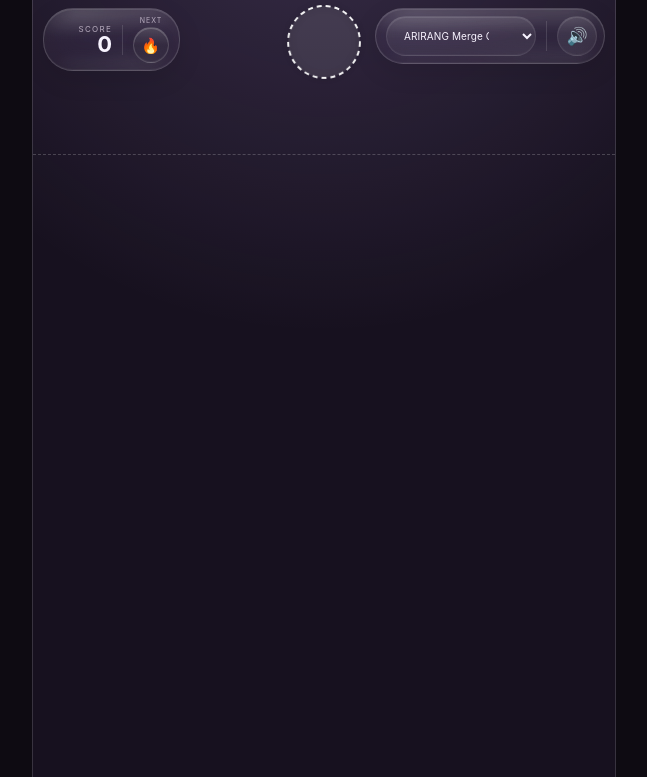
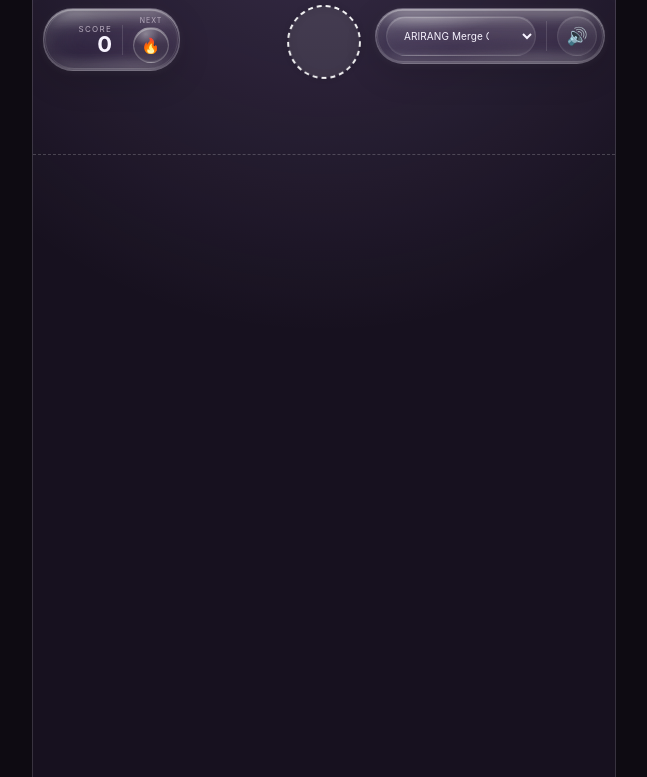
Before and after one commit to byeolsatang/arirang-merge-game, a plain HTML site: page index.html in a window 1280 px wide. Shown: the part 87-864 px from the top of the page, without its empty margins (316-963 px from the left). Drawn offline with nearby package versions, Linux system fonts and the light colour scheme.

Commit message:
Increase glossy lens effect on glass HUD

```diff
--- a/styles.css
+++ b/styles.css
@@ -102,25 +102,29 @@ canvas {
   min-height: 54px;
   padding: 7px 10px;
 
-  border: 1px solid rgba(255,255,255,.16);
+  border: 1px solid rgba(255,255,255,.24);
   border-radius: 30px;
 
   background:
     linear-gradient(
       180deg,
-      rgba(255,255,255,.085) 0%,
-      rgba(255,255,255,.025) 45%,
-      rgba(255,255,255,.012) 100%
+      rgba(255,255,255,.16) 0%,
+      rgba(255,255,255,.055) 34%,
+      rgba(255,255,255,.018) 72%,
+      rgba(255,255,255,.05) 100%
     ),
-    rgba(255,255,255,.022);
+    rgba(255,255,255,.025);
 
-  backdrop-filter: blur(15px) saturate(128%);
-  -webkit-backdrop-filter: blur(15px) saturate(128%);
+  backdrop-filter: blur(18px) saturate(145%) brightness(1.06);
+  -webkit-backdrop-filter: blur(18px) saturate(145%) brightness(1.06);
 
   box-shadow:
-    0 8px 26px rgba(0,0,0,.10),
-    inset 0 1px 0 rgba(255,255,255,.10),
-    inset 0 -1px 0 rgba(255,255,255,.045);
+    0 10px 34px rgba(0,0,0,.14),
+    0 1px 10px rgba(255,255,255,.055),
+    inset 0 1.5px 0 rgba(255,255,255,.36),
+    inset 0 -1.5px 0 rgba(255,255,255,.14),
+    inset 1px 0 0 rgba(255,255,255,.08),
+    inset -1px 0 0 rgba(255,255,255,.06);
 }
 
 .hud-panel::before {
@@ -132,46 +136,64 @@ canvas {
   z-index: 0;
 
   background:
+    /* strong glossy highlight along the top edge */
     linear-gradient(
       to bottom,
-      rgba(255,255,255,.34) 0%,
-      rgba(255,255,255,.13) 8%,
-      rgba(255,255,255,0) 24%
+      rgba(255,255,255,.58) 0%,
+      rgba(255,255,255,.28) 4%,
+      rgba(255,255,255,.10) 11%,
+      rgba(255,255,255,0) 27%
     ),
+    /* bottom lens glow */
     linear-gradient(
       to top,
-      rgba(255,255,255,.20) 0%,
-      rgba(255,255,255,.07) 8%,
-      rgba(255,255,255,0) 22%
+      rgba(255,255,255,.30) 0%,
+      rgba(255,255,255,.12) 6%,
+      rgba(255,255,255,.035) 15%,
+      rgba(255,255,255,0) 30%
     ),
+    /* curved reflection on upper-left surface */
     radial-gradient(
-      110% 80% at 18% 0%,
-      rgba(255,255,255,.14) 0%,
-      rgba(255,255,255,0) 52%
+      85% 72% at 18% -6%,
+      rgba(255,255,255,.30) 0%,
+      rgba(255,255,255,.12) 28%,
+      rgba(255,255,255,0) 63%
     ),
+    /* soft reflective pool on lower-right */
     radial-gradient(
-      120% 85% at 85% 100%,
-      rgba(255,255,255,.07) 0%,
-      rgba(255,255,255,0) 48%
+      95% 70% at 82% 112%,
+      rgba(255,255,255,.15) 0%,
+      rgba(255,255,255,.05) 34%,
+      rgba(255,255,255,0) 66%
+    ),
+    /* subtle chromatic glass sheen */
+    linear-gradient(
+      115deg,
+      rgba(210,225,255,.05) 0%,
+      rgba(255,255,255,0) 38%,
+      rgba(255,220,245,.045) 72%,
+      rgba(255,255,255,0) 100%
     );
 
-  filter: blur(9px);
-  opacity: .94;
+  filter: blur(5px);
+  opacity: .98;
 }
 
 .hud-panel::after {
   content: "";
   position: absolute;
-  inset: -1px;
-  border-radius: inherit;
+  inset: 1px;
+  border-radius: calc(30px - 1px);
   pointer-events: none;
   z-index: 0;
 
   box-shadow:
-    0 0 0 1px rgba(255,255,255,.08),
-    0 0 16px rgba(255,255,255,.035);
+    inset 0 0 0 1px rgba(255,255,255,.11),
+    inset 0 10px 18px rgba(255,255,255,.045),
+    inset 0 -8px 16px rgba(255,255,255,.04),
+    0 0 18px rgba(255,255,255,.045);
 
-  opacity: .95;
+  opacity: 1;
 }
 
 .hud-panel > * {
@@ -235,21 +257,22 @@ canvas {
   font-size: 15px;
 
   background:
+    radial-gradient(circle at 35% 18%, rgba(255,255,255,.30), rgba(255,255,255,0) 35%),
     linear-gradient(
       180deg,
-      rgba(255,255,255,.15) 0%,
-      rgba(255,255,255,.035) 52%,
-      rgba(255,255,255,.015) 100%
+      rgba(255,255,255,.20) 0%,
+      rgba(255,255,255,.06) 45%,
+      rgba(255,255,255,.025) 100%
     ),
-    rgba(0,0,0,.10);
+    rgba(0,0,0,.08);
 
-  border: 1px solid rgba(255,255,255,.16);
+  border: 1px solid rgba(255,255,255,.24);
 
   box-shadow:
-    inset 0 1px 0 rgba(255,255,255,.18),
-    inset 0 -1px 0 rgba(255,255,255,.05),
-    0 2px 10px rgba(0,0,0,.08),
-    0 0 10px rgba(255,255,255,.025);
+    inset 0 1.5px 0 rgba(255,255,255,.34),
+    inset 0 -1px 0 rgba(255,255,255,.10),
+    0 3px 12px rgba(0,0,0,.08),
+    0 0 14px rgba(255,255,255,.04);
 }
 
 .next-preview img {
@@ -268,16 +291,17 @@ canvas {
   color: var(--text);
 
   background:
+    radial-gradient(90% 70% at 25% 0%, rgba(255,255,255,.16), rgba(255,255,255,0) 55%),
     linear-gradient(
       180deg,
-      rgba(255,255,255,.085),
-      rgba(255,255,255,.018)
+      rgba(255,255,255,.12),
+      rgba(255,255,255,.022)
     ),
-    rgba(255,255,255,.015);
+    rgba(255,255,255,.012);
 
   box-shadow:
-    inset 0 1px 0 rgba(255,255,255,.09),
-    inset 0 -1px 0 rgba(255,255,255,.025);
+    inset 0 1px 0 rgba(255,255,255,.17),
+    inset 0 -1px 0 rgba(255,255,255,.04);
 
   font-size: 10px;
   letter-spacing: .01em;
```
